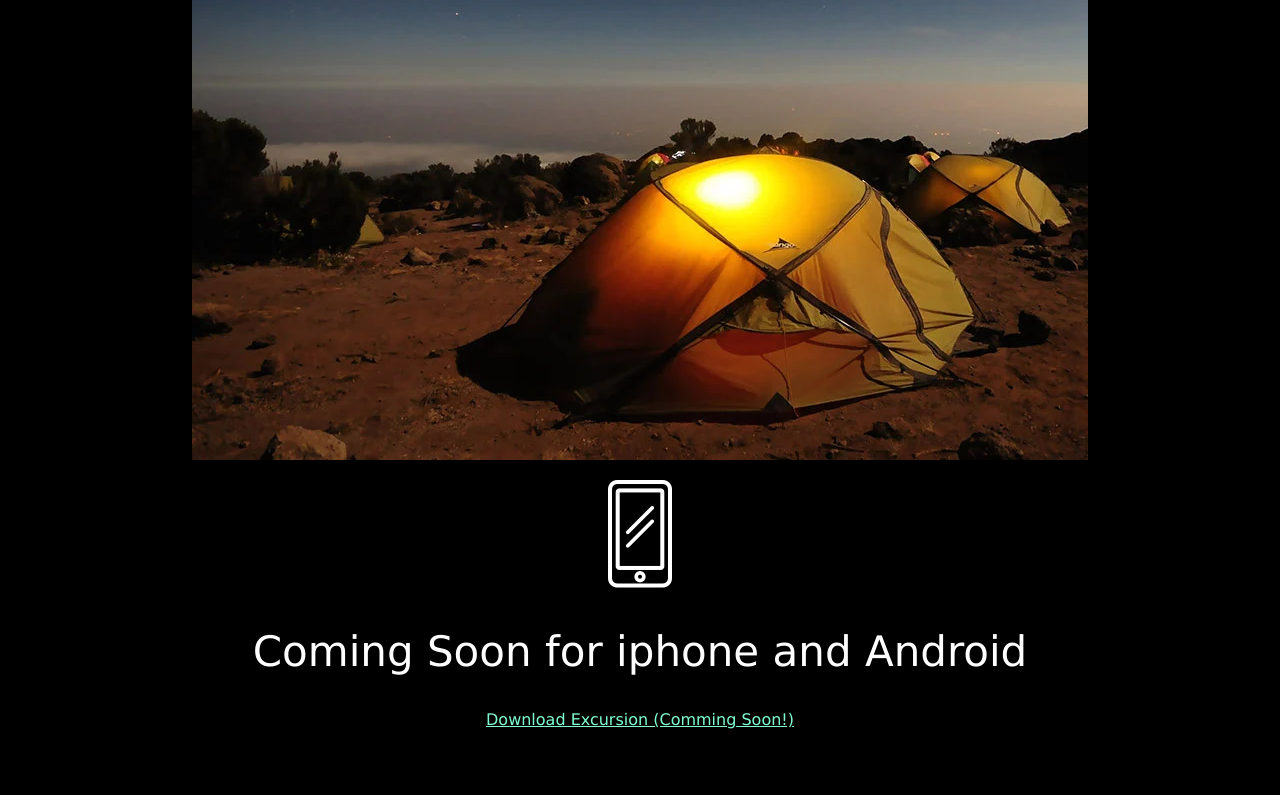
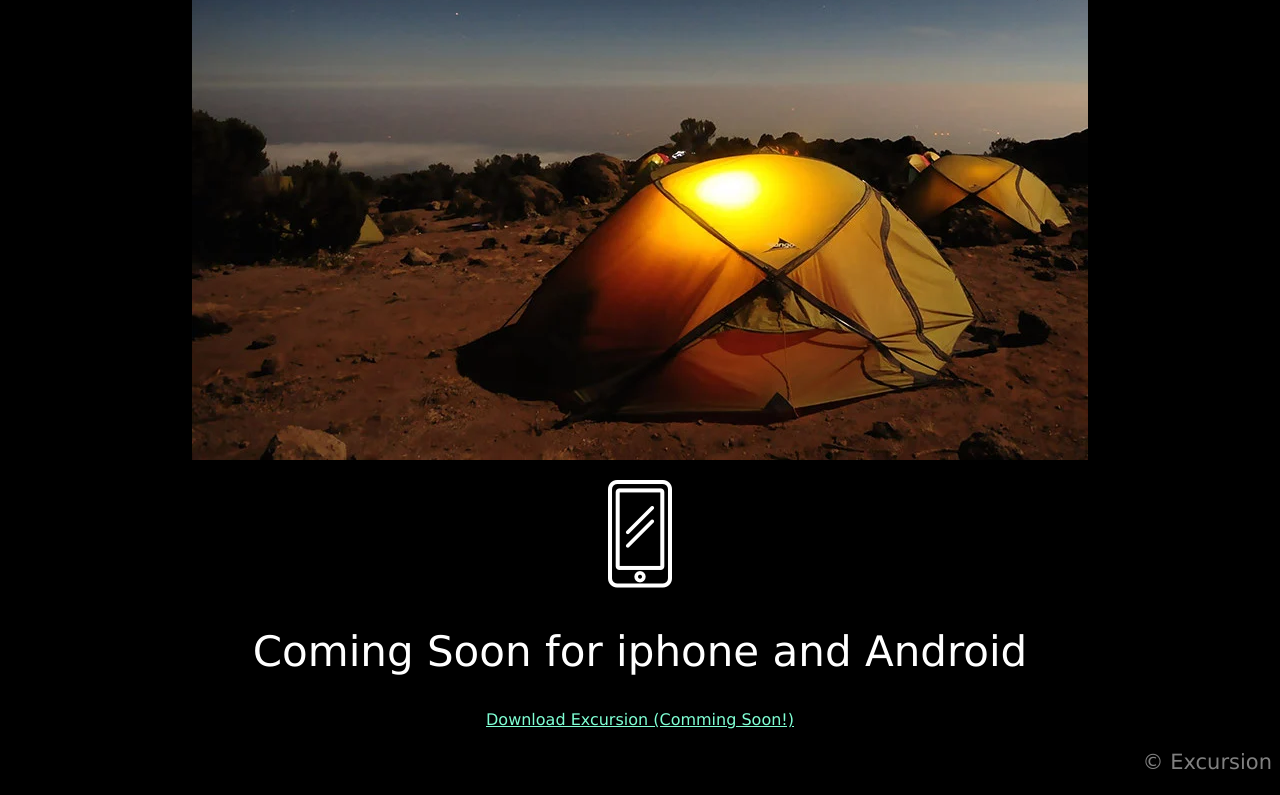
Before and after one commit to Dipalipatil001/excursion-2, a plain HTML site: page index.html in a window 1280 px wide. Shown: the part 552-1347 px from the top of the page. Before the commit the page ends 1297 px from the top, so only its background shows below. Drawn offline with Linux system fonts and the light colour scheme.

Commit message:
final push

```diff
--- a/index.html
+++ b/index.html
@@ -24,6 +24,8 @@
         <h2 class="header--secondary">Coming Soon for iphone and Android</h2>
         <p><a class="link--cta" href="#">Download Excursion (Comming Soon!)</a></p>
 
+        <p class="footer--copyright"> © Excursion</p>
+
 
     </body>
 
--- a/resources/css/style.css
+++ b/resources/css/style.css
@@ -30,3 +30,10 @@ body {
     font-size: 16px;
     color: aquamarine;
 }
+/*  FOOTER */
+.footer--copyright {
+
+    font-size: 21px;
+    color: gray;
+    text-align: right
+}
```
